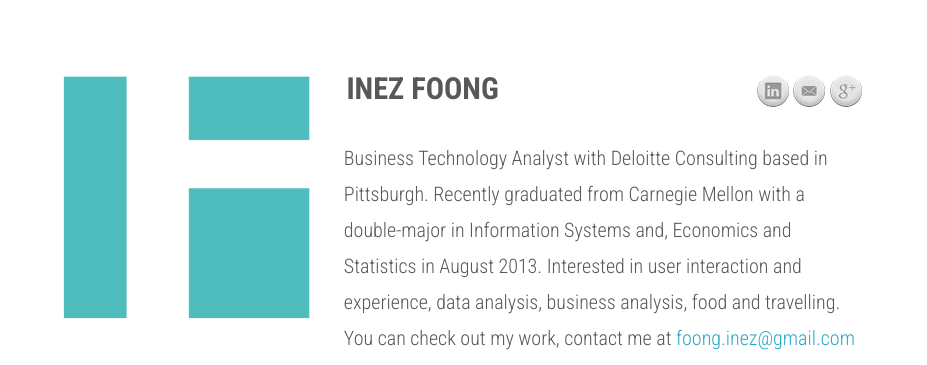
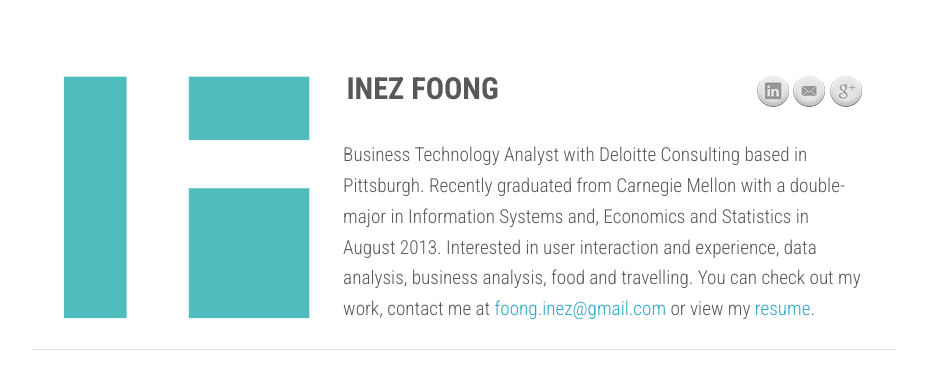
Before and after one commit to ifoong/ifoong.github.io, a plain HTML site: page index.html in a window 1280 px wide. Shown: the top 365 px of the page, without its empty margins (176-1103 px from the left). Drawn offline with Linux system fonts and the light colour scheme.

Commit message:
Edited blurb css

```diff
--- a/index.html
+++ b/index.html
@@ -26,8 +26,8 @@
 			#intro {
 				font-weight: 300;
 				color: #585858;
-				font-size: 125%;
-				line-height: 180%;
+				font-size: 120%;
+				line-height: 160%;
 				font-family: 'Roboto Condensed', sans-serif
 			}
 			#workDescription {
```
